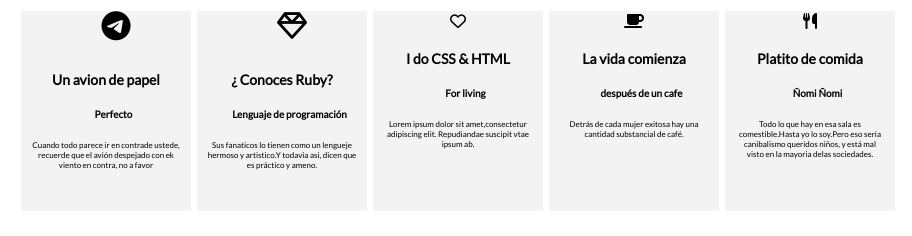
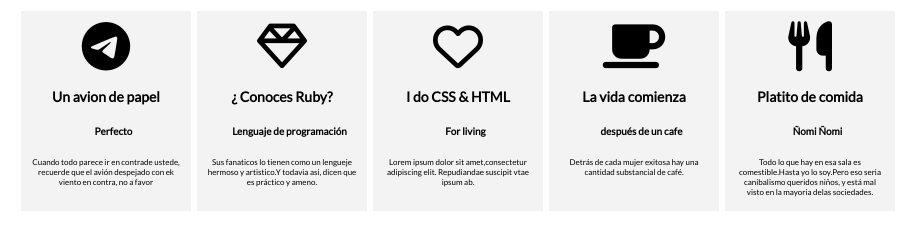
Before and after one commit to lucyloules/Tipografia3, a plain HTML site: page index.html in a window 1280 px wide. Shown: the whole page, without its empty margins (42-954 px from the left). Drawn offline with Linux system fonts and the light colour scheme.

Commit message:
cambio font pink fluor

```diff
--- a/estilo.css
+++ b/estilo.css
@@ -11,32 +11,27 @@ div{
 	padding-left: 10px;
 	padding-right: 10px;
 	margin: 3px;
-	color: #000;
 	background:#f3f3f3;
 	float:left;
 
 
 }
-.fa-telegram, .fa-diamond{
-	height: 10px;
-	margin-bottom: 30px;
-	margin-left:20px;
-	font-size: 30px;
-
-
-}
-
-/*.fa{
+/*clase general icono*/
+.fa{
 	height: 10px;
 	cursor: pointer;
 	margin: 10px;
-	font-size: 200px;
+}
+/*Llamada individual al icono, en conjunto no acepta tamaño*/
+.fa.fa-telegram {font-size: 50px;}
+.fa.fa-diamond {font-size: 50px;}
+.fa.fa-heart-o {font-size: 50px;}
+.fa.fa-coffee {font-size: 50px;}
+.fa.fa-cutlery {font-size: 50px;}
 
-}
-*/
 div:hover {
 background: #FAF1FA;
-Color: #;
+Color: #f3f;
 opacity: 2;
 }
 
```
